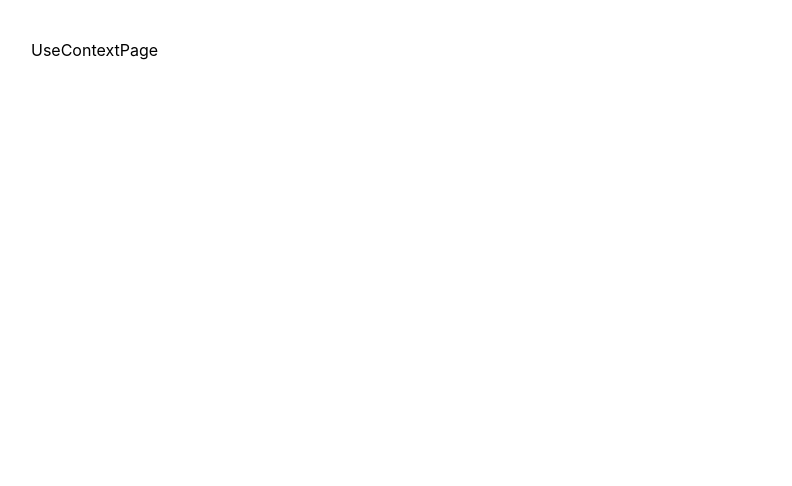
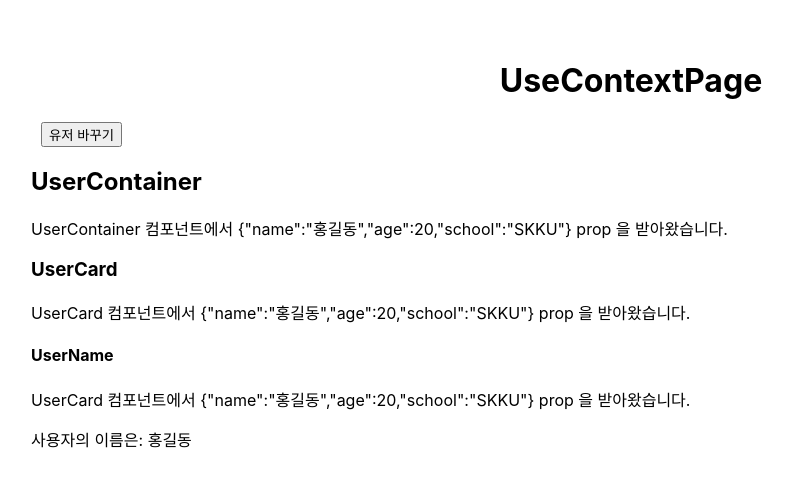
Before and after one commit to jaychang99/react-hook-study, a React (Create React App) app: page /usecontext in a window 1280 px wide. Shown: the top 486 px of the page, without its empty margins (9-801 px from the left). Built offline with nearby package versions, Linux system fonts and the light colour scheme.

Commit message:
feat: Prop drilling 통해서 예시 구현

```diff
--- a/src/common/useContext/UserContainer/UserCard/UserName/index.js
+++ b/src/common/useContext/UserContainer/UserCard/UserName/index.js
@@ -0,0 +1,13 @@
+import React from 'react'
+
+function UserName(props) {
+  return (
+    <div>
+      <h4>UserName</h4>
+      <p>UserCard 컴포넌트에서 {JSON.stringify(props.user)} prop 을 받아왔습니다. </p>
+      <p>사용자의 이름은: {props.user.name}</p>
+    </div>
+  )
+}
+
+export default UserName
--- a/src/common/useContext/UserContainer/UserCard/index.js
+++ b/src/common/useContext/UserContainer/UserCard/index.js
@@ -0,0 +1,15 @@
+import UserName from 'common/useContext/UserContainer/UserCard/UserName'
+import React from 'react'
+
+function UserCard(props) {
+  return (
+    <div>
+      <h3>UserCard</h3>
+      <p>UserCard 컴포넌트에서 {JSON.stringify(props.user)} prop 을 받아왔습니다. </p>
+      <UserName user={props.user} />
+
+    </div>
+  )
+}
+
+export default UserCard
--- a/src/common/useContext/UserContainer/index.js
+++ b/src/common/useContext/UserContainer/index.js
@@ -0,0 +1,15 @@
+
+import React from 'react'
+import UserCard from 'common/useContext/UserContainer/UserCard';
+
+function UserContainer(props) {
+  return (
+    <div>
+      <h2>UserContainer</h2>
+      <p>UserContainer 컴포넌트에서 {JSON.stringify(props.user)} prop 을 받아왔습니다. </p>
+      <UserCard user={props.user} />
+    </div>
+  )
+}
+
+export default UserContainer
--- a/src/common/useContext/index.js
+++ b/src/common/useContext/index.js
@@ -1,8 +1,21 @@
-import React from 'react'
+import UserContainer from 'common/useContext/UserContainer'
+import React, { useState } from 'react'
 
 function UseContextPage() {
+  const [user, setUser] = useState({
+    name: "홍길동",
+    age: 20,
+    school: "SKKU",
+  })
+
   return (
-    <div>UseContextPage</div>
+    <div>
+      <h1>
+        UseContextPage
+      </h1>
+      <button onClick={() => { setUser({ ...user, name: "홍길순" }) }}>유저 바꾸기</button>
+      <UserContainer user={user} />
+    </div >
   )
 }
 
```
